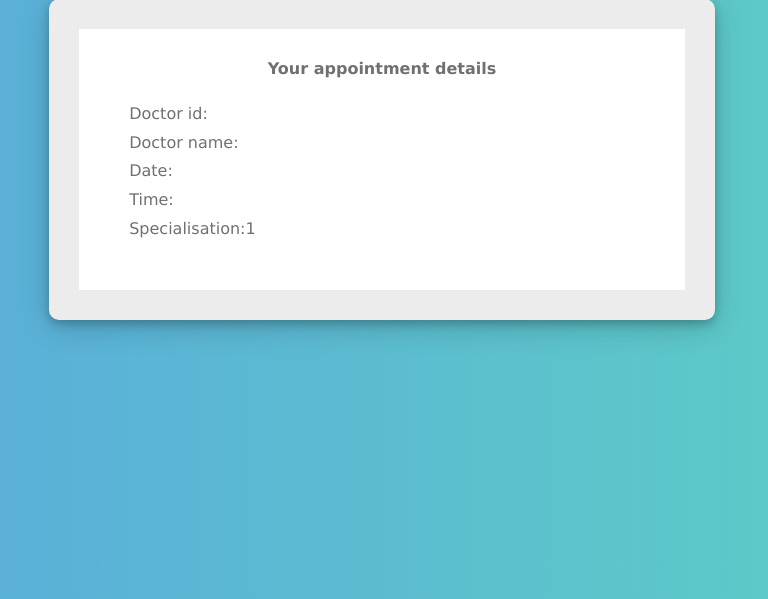
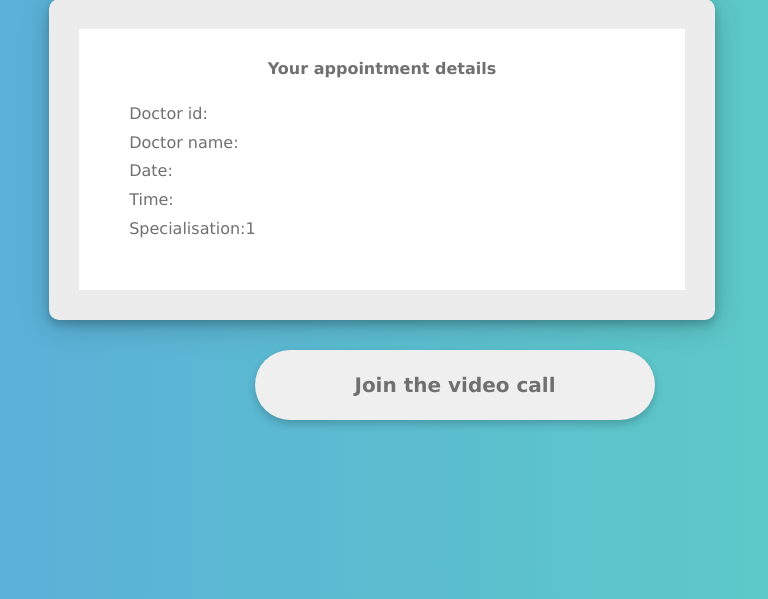
Before and after one commit to Ritwiz471/Video-consultation, a PHP site: page /confirm.php in a window 1280 px wide. Shown: the part 201-800 px from the top of the page, without its empty margins (258-1026 px from the left). Run offline with PHP 8.4, Linux system fonts and the light colour scheme; the visitor is signed in with stand-in values (Sample User, id 1); data that the repository does not hold is empty.

Commit message:
added the links; completed

```diff
--- a/book_appointment.php
+++ b/book_appointment.php
@@ -38,7 +38,7 @@ to the patient to book appointment. */
         echo "<tr><td>".$row["doctorName"]."</td><td>".$row["date"]."</td><td>".$row["time"]."</td></tr>";
         echo "</table>";
 
-
+        echo '<a href = "https://agile-hamlet-79369.herokuapp.com/"><button>Join the video call</button></a> ';
 
    }
     else {
--- a/confirm.css
+++ b/confirm.css
@@ -19,3 +19,25 @@ body {
     line-height: 180%;
     margin-top: 200px;
   }
+
+button {
+    border-radius: 40px;
+    height: 70px;
+    width: 400px;
+    border: none;
+    background-image: gray;
+    font-family:Verdana, Geneva, Tahoma, sans-serif;
+    font-size: 20px;
+    font-stretch: 20px;
+    font-weight: 600;
+    color: rgb(112, 112, 112);
+    transition-duration: 0.4s;
+    box-shadow: 0 4px 8px 0 rgba(0,0,0,0.2), 0 6px 10px 0 rgba(0,0,0,0);
+    align-content: center;
+    margin-left: 505px;
+    margin-top: 30px;
+}
+button:hover {
+    background-image:white;
+    color:rgb(204, 204, 204);
+}
--- a/confirm.php
+++ b/confirm.php
@@ -59,6 +59,6 @@ if ($conn->query($sql) === TRUE) {
 } else {
   echo "Error deleting record: " . $conn->error;
 }
-
+echo '<a href = "https://agile-hamlet-79369.herokuapp.com/"><button>Join the video call</button></a> ';
 $conn->close();
   ?>
--- a/insert.php
+++ b/insert.php
@@ -82,6 +82,7 @@ $conn->close();
 
   echo '<link rel = "stylesheet" href = "doctor_table.css"> ';
   echo "<body>";
+
   if ($result->num_rows > 0) {
 
     // html table
@@ -116,6 +117,7 @@ $conn->close();
   $docname=$_POST["dname"];
   $sql = "SELECT * FROM bookedAppointments WHERE doctorName = '$docname' ";
   $result = $conn->query($sql);
+  echo '<a href = "https://agile-hamlet-79369.herokuapp.com/"><button>Start the video call</button></a> ';
   echo '<link rel = "stylesheet" href = "doctor_table.css"> ';
   echo "<body>";
 
@@ -135,5 +137,6 @@ $conn->close();
   else {
    // echo '<div class = "no_booked"><p>No booked appointments</p><div>';
   }
+
   $conn->close();
 ?>
```
Also changed, not shown: already_confirmed.css (+21 -0 lines), doctor_table.css (+24 -0 lines).
